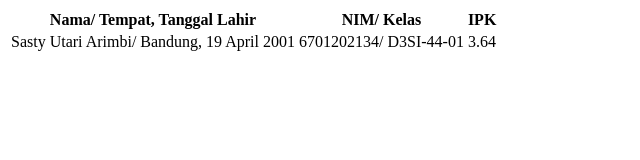
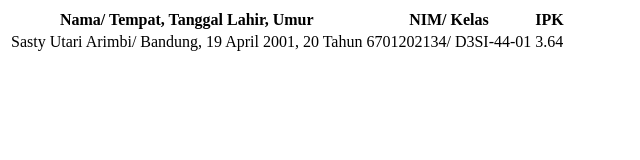
Before and after one commit to sastyutari/6701202123---assessment1pwb, a plain HTML site: page index.html in a window 1280 px wide. Shown: the whole page, without its empty margins (0-640 px from the left). Drawn offline with Linux system fonts and the light colour scheme.

Commit message:
v1.3-6701202134

```diff
--- a/index.html
+++ b/index.html
@@ -1,11 +1,11 @@
 <table>
     <tr>
-      <th>Nama/ Tempat, Tanggal Lahir</th>
+      <th>Nama/ Tempat, Tanggal Lahir, Umur</th>
       <th>NIM/ Kelas</th>
       <th>IPK</th>
     </tr>
     <tr>
-      <td>Sasty Utari Arimbi/ Bandung, 19 April 2001</td>
+      <td>Sasty Utari Arimbi/ Bandung, 19 April 2001, 20 Tahun</td>
       <td>6701202134/ D3SI-44-01</td>
       <td>3.64</td>
     </tr>
```
